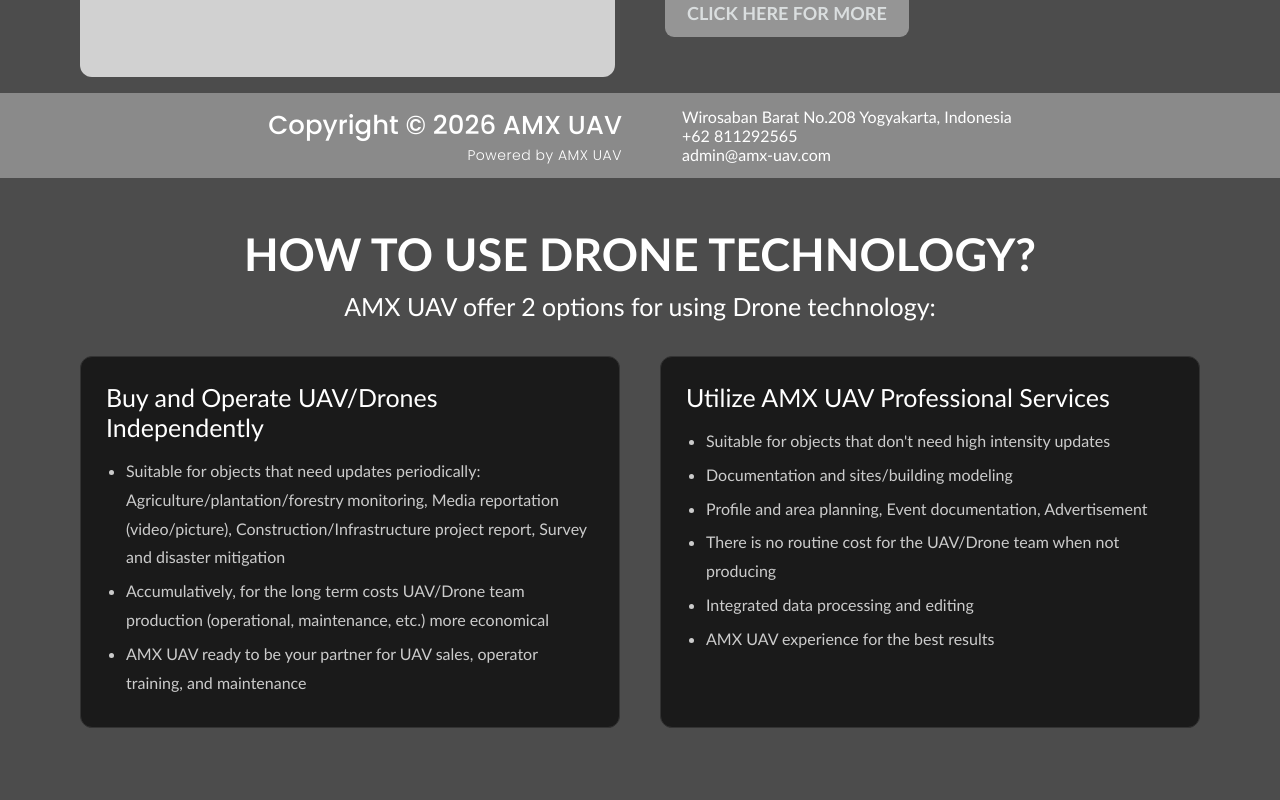
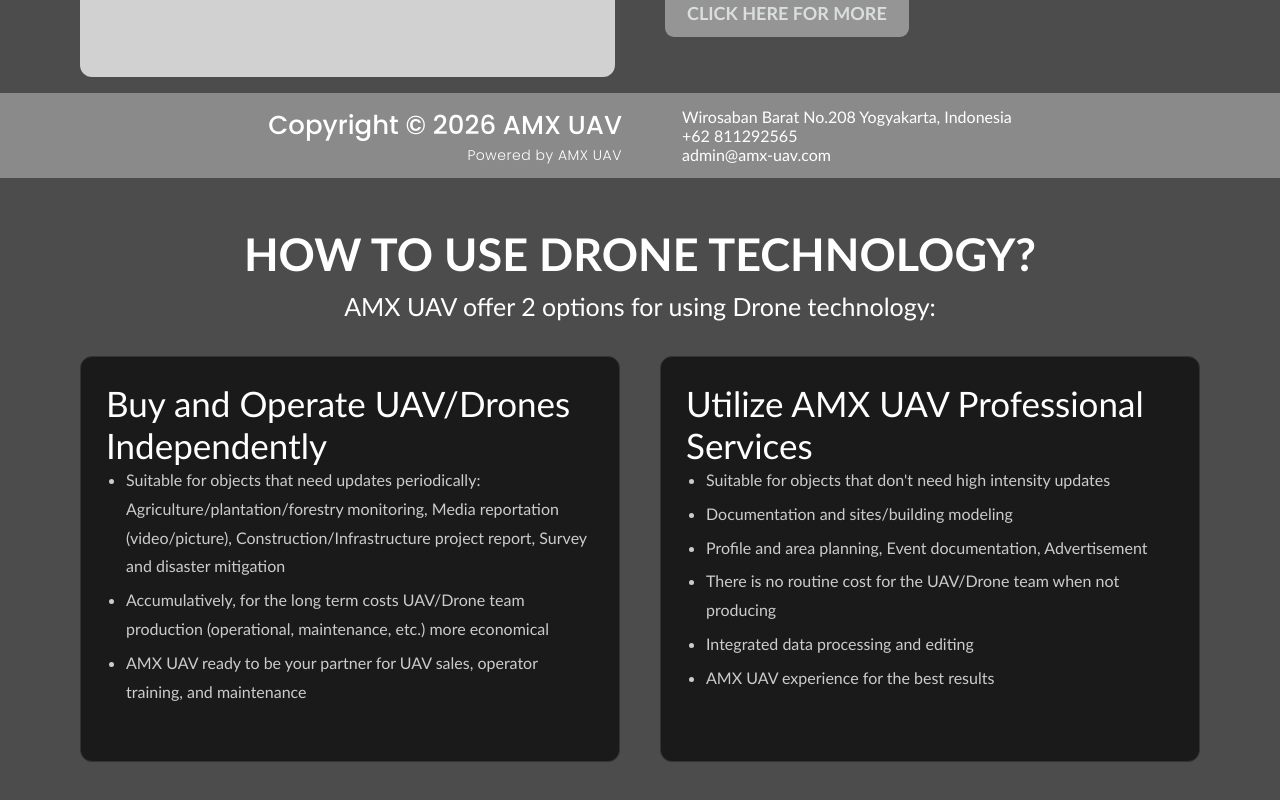
Before and after one commit to nasgmr/website-amx-next, a Next.js app: page /products/education in a window 1280 px wide. Shown: the part 622-1422 px from the top of the page. Built offline with nearby package versions, Linux system fonts and the light colour scheme; a web font is replaced by a local one.

Commit message:
fix: alignment text of drone usage content-subtitle and list in products

```diff
--- a/src/app/products/education/page.js
+++ b/src/app/products/education/page.js
@@ -26,16 +26,16 @@ export default function EducationPage() {
         <p className="usage-subtitle">AMX UAV offer 2 options for using Drone technology:</p>
         <div className="usage-options">
           <div className="usage-box">
-            <h4 style={{ fontSize: '25px', marginBottom: '15px' }}>Buy and Operate UAV/Drones Independently</h4>
-            <ul>
+            <h4 className="content-subtitle-1">Buy and Operate UAV/Drones Independently</h4>
+            <ul className="content-list">
               <li>Suitable for objects that need updates periodically: Agriculture/plantation/forestry monitoring, Media reportation (video/picture), Construction/Infrastructure project report, Survey and disaster mitigation</li>
               <li>Accumulatively, for the long term costs UAV/Drone team production (operational, maintenance, etc.) more economical</li>
               <li>AMX UAV ready to be your partner for UAV sales, operator training, and maintenance</li>
             </ul>
           </div>
           <div className="usage-box">
-            <h4 style={{ fontSize: '25px', marginBottom: '15px' }}>Utilize AMX UAV Professional Services</h4>
-            <ul>
+            <h4 className="content-subtitle-1">Utilize AMX UAV Professional Services</h4>
+            <ul className="content-list">
               <li>Suitable for objects that don&apos;t need high intensity updates</li>
               <li>Documentation and sites/building modeling</li>
               <li>Profile and area planning, Event documentation, Advertisement</li>
```
